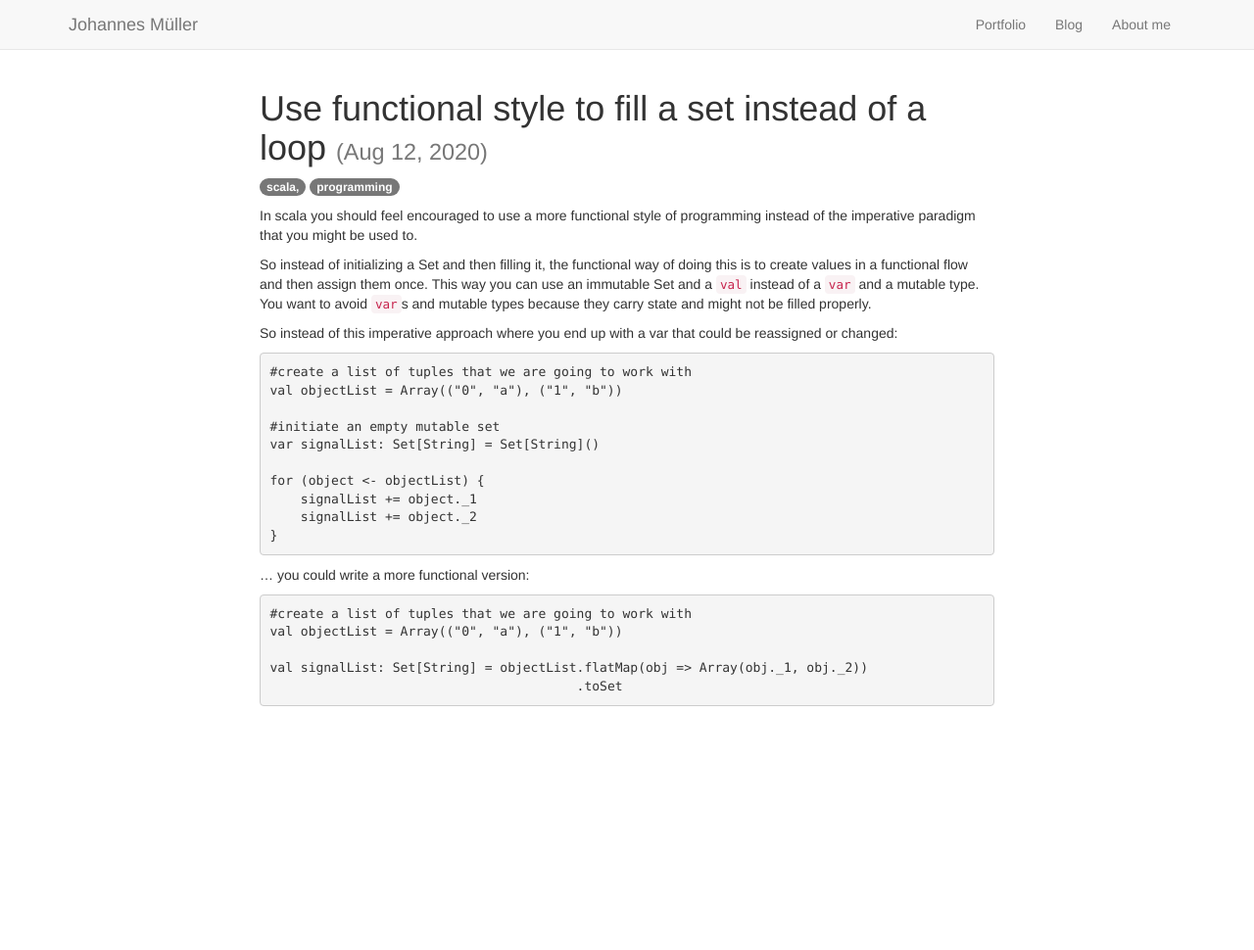
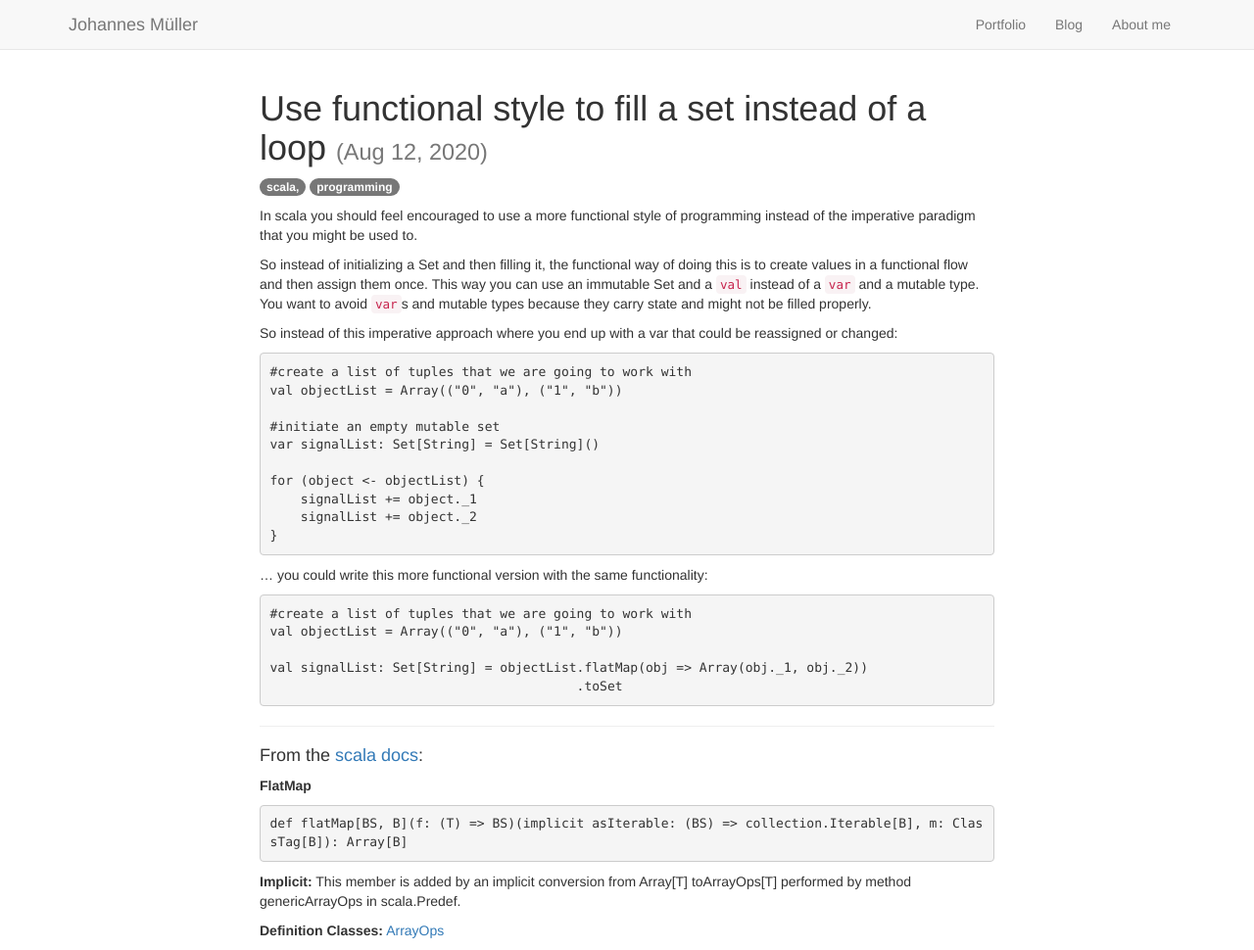
Before and after one commit to joh-mue/joh-mue.github.io, a Jekyll site: the page built from _posts/2020-08-12-functional-style.md, in a window 1280 px wide. Shown: the whole page at 98% size. Built offline with Jekyll 4.4.1, drawn with Linux system fonts in a browser that asks for light colours; nearby versions of some CDN libraries; before the commit the page ends 900 px from its top, so only the background shows below that.

Commit message:
Update functional-style post

````diff
--- a/_posts/2020-08-12-functional-style.md
+++ b/_posts/2020-08-12-functional-style.md
@@ -23,7 +23,7 @@ for (object <- objectList) {
     signalList += object._2
 }
 ```
-... you could write a more functional version:
+... you could write this more functional version with the same functionality:
 
 ```Java
 #create a list of tuples that we are going to work with
@@ -32,3 +32,17 @@ val objectList = Array(("0", "a"), ("1", "b"))
 val signalList: Set[String] = objectList.flatMap(obj => Array(obj._1, obj._2))
                                         .toSet
 ```
+
+---
+
+#### From the [scala docs](https://www.scala-lang.org/api/2.13.3/scala):
+
+**FlatMap**
+
+```
+def flatMap[BS, B](f: (T) => BS)(implicit asIterable: (BS) => collection.Iterable[B], m: ClassTag[B]): Array[B]
+```
+
+**Implicit:** This member is added by an implicit conversion from Array[T] toArrayOps[T] performed by method genericArrayOps in scala.Predef.
+
+**Definition Classes:** [ArrayOps](https://www.scala-lang.org/api/2.13.3/scala/collection/ArrayOps.html)
````
